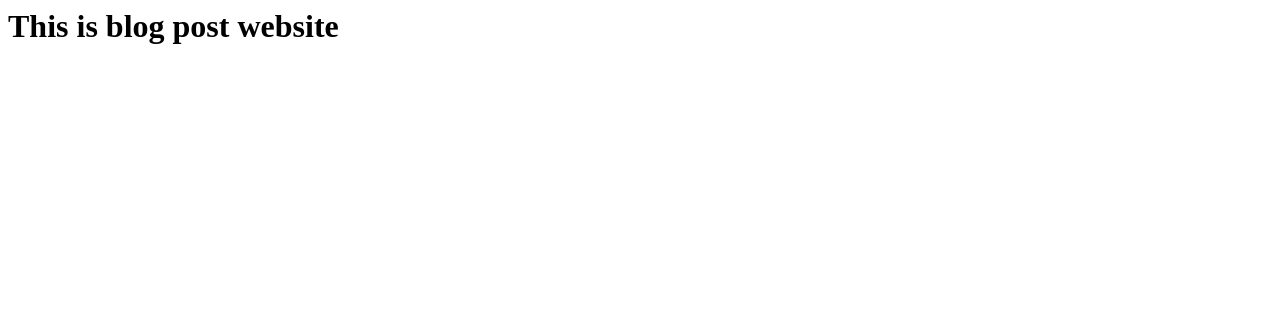
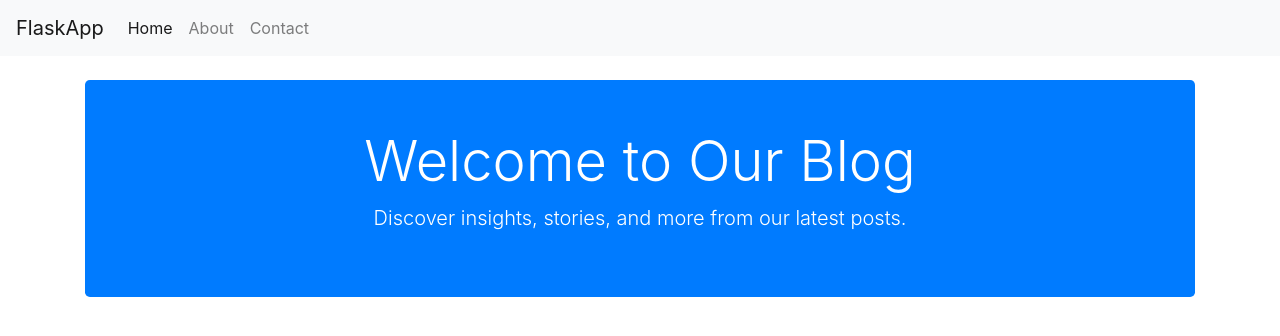
Before and after one commit to MariamKipshidze/Blog-Post-website-with-flask, a Flask app: page / in a window 1280 px wide. Shown: the top 336 px of the page. Run offline with Flask 3, Linux system fonts and the light colour scheme; some libraries are stand-ins or nearby versions.

Commit message:
Add base.html

```diff
--- a/templates/404.html
+++ b/templates/404.html
@@ -1,4 +1,7 @@
 <!DOCTYPE html>
+{% extends 'base.html' %}
+
+{% block content %}
 <html lang="en">
 <head>
     <meta charset="UTF-8">
@@ -33,3 +36,4 @@
     <p><a href="/">Return to Homepage</a></p>
 </body>
 </html>
+{% endblock %}
--- a/templates/500.html
+++ b/templates/500.html
@@ -1,4 +1,7 @@
 <!DOCTYPE html>
+{% extends 'base.html' %}
+
+{% block content %}
 <html lang="en">
 <head>
     <meta charset="UTF-8">
@@ -33,3 +36,4 @@
     <p><a href="/">Return to Homepage</a></p>
 </body>
 </html>
+{% endblock %}
--- /dev/null
+++ b/templates/base.html
@@ -0,0 +1,40 @@
+<!DOCTYPE html>
+<html lang="en">
+<head>
+    <meta charset="UTF-8">
+    <meta name="viewport" content="width=device-width, initial-scale=1.0">
+    <title>{% block title %}My Flask App{% endblock %}</title>
+    <link href="https://stackpath.bootstrapcdn.com/bootstrap/4.5.2/css/bootstrap.min.css" rel="stylesheet">
+</head>
+<body>
+    <nav class="navbar navbar-expand-lg navbar-light bg-light">
+        <a class="navbar-brand" href="#">FlaskApp</a>
+        <button class="navbar-toggler" type="button" data-toggle="collapse" data-target="#navbarNav" aria-controls="navbarNav" aria-expanded="false" aria-label="Toggle navigation">
+            <span class="navbar-toggler-icon"></span>
+        </button>
+        <div class="collapse navbar-collapse" id="navbarNav">
+            <ul class="navbar-nav">
+                <li class="nav-item active">
+                    <a class="nav-link" href="/">Home</a>
+                </li>
+                <li class="nav-item">
+                    <a class="nav-link" href="/about">About</a>
+                </li>
+                <li class="nav-item">
+                    <a class="nav-link" href="/contact">Contact</a>
+                </li>
+            </ul>
+        </div>
+    </nav>
+
+    <div class="container mt-4">
+        {% block content %}
+        <!-- Page content goes here -->
+        {% endblock %}
+    </div>
+
+    <script src="https://code.jquery.com/jquery-3.5.1.slim.min.js"></script>
+    <script src="https://cdn.jsdelivr.net/npm/@popperjs/core@2.5.2/dist/umd/popper.min.js"></script>
+    <script src="https://stackpath.bootstrapcdn.com/bootstrap/4.5.2/js/bootstrap.min.js"></script>
+</body>
+</html>
--- a/templates/index.html
+++ b/templates/index.html
@@ -1 +1,10 @@
-<h1>This is blog post website</h1>
+{% extends 'base.html' %}
+
+{% block content %}
+<div class="jumbotron text-center bg-primary text-white py-5">
+    <div class="container">
+        <h1 class="display-4">Welcome to Our Blog</h1>
+        <p class="lead">Discover insights, stories, and more from our latest posts.</p>
+    </div>
+</div>
+{% endblock %}
```
Also changed, not shown: templates/user.html (+9 -1 lines).
